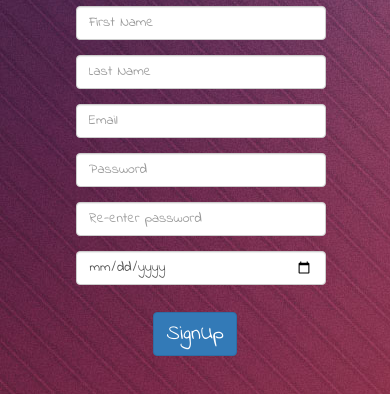
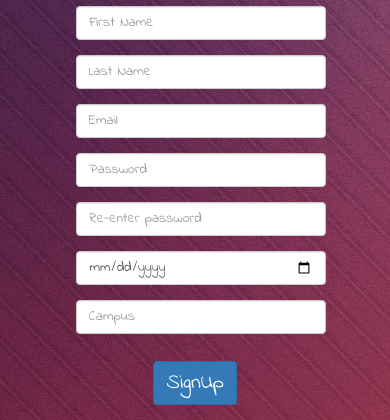
Before and after one commit to mmail002/palsoncampus, a Flask app: page / in a window 390 px wide. Shown: the part 450-870 px from the top of the page. Before the commit the page ends 844 px from the top, so only its background shows below. Run offline with Flask 2, Linux system fonts and the light colour scheme; parts of the project's set-up code (start-up, migrations or seed data) failed here and were passed over; some libraries are stand-ins or nearby versions.

Commit message:
Added the name field in the form and added the campus margin in style.css

```diff
--- a/static/style.css
+++ b/static/style.css
@@ -58,3 +58,6 @@ h3{
 #birth_date_field{
      margin-left:18%;
 }
+#campus_name{
+     margin-left:18%;
+}
--- a/templates/index.html
+++ b/templates/index.html
@@ -5,6 +5,7 @@
         <meta name="viewport" content="width=device-width, initial-scale=1">
         <link rel="stylesheet" href="https://maxcdn.bootstrapcdn.com/bootstrap/3.3.7/css/bootstrap.min.css">
         <link rel="stylesheet" type="text/css" href="/static/style.css"/>
+	<script src="/static/college.js"></script>
         <link href="https://fonts.googleapis.com/css?family=Roboto" rel="stylesheet">
         <link href="https://fonts.googleapis.com/css?family=Indie+Flower" rel="stylesheet">
     </head>
@@ -17,12 +18,12 @@
                     <form id="left_form" class="form-horizontal method="POST" action="/login">
                         <div id="signin_form" class="form-group">
                           <div id="email_field"  class="col-xs-8">
-                            <input type="email" class="form-control" id="email" placeholder="Email">
+                            <input type="email" class="form-control" id="email" placeholder="Email" name="email">
                           </div>
                         </div>
                         <div class="form-group">
                           <div id="pass_field"  class="col-xs-8">
-                            <input type="password" class="form-control" id="pwd" placeholder="Password">
+                            <input type="password" class="form-control" id="pwd" placeholder="Password" name="password">
                           </div>
                         </div>
                         <div class="form-group">
@@ -46,33 +47,39 @@
                     <form id="right_form" class="form-horizontal" method="POST" action="/register">
                         <div id="signin_form" class="form-group">
                           <div id="first_name_field" class="col-xs-8">
-                            <input type="text" class="form-control" id="first" placeholder="First Name">
+                            <input type="text" class="form-control" id="first" placeholder="First Name" name="firstName">
                           </div>
                         </div>
                         <div id="signin_form" class="form-group">
                           <div id="last_name_field"  class="col-xs-8" >
-                            <input type="text" class="form-control" id="last" placeholder="Last Name">
+                            <input type="text" class="form-control" id="last" placeholder="Last Name" name="lastName">
                           </div>
                         </div>
                         <div id="signin_form" class="form-group">
                           <div id="email_field"  class="col-xs-8" >
-                            <input type="email" class="form-control" id="email" placeholder="Email">
+                            <input type="email" class="form-control" id="email" placeholder="Email" name="email">
                           </div>
                         </div>
                         <div class="form-group">
                             <div id="pass_field"   class="col-xs-8" >
-                            <input type="password" class="form-control" id="pwd" placeholder="Password">
+                            <input type="password" class="form-control" id="pwd" placeholder="Password" name="password">
                             </div>
                         </div>
                         <div class="form-group">
                             <div id="re_pass_field"  class="col-xs-8" >
-                            <input type="password" class="form-control" id="re_pwd" placeholder="Re-enter password">
+                            <input type="password" class="form-control" id="re_pwd" placeholder="Re-enter password" name="password2">
                             </div>
                         </div>
 
                         <div class="form-group">
                             <div id="birth_date_field"  class="col-xs-8">
-                                <input type="date" class="form-control" id="birth" placeholder="Date of Birth">
+                                <input type="date" class="form-control" id="birth" placeholder="Date of Birth" name="birthDate">
+                            </div>
+                        </div>
+
+                        <div class="form-group">
+                            <div id="campus_name"  class="col-xs-8">
+                                <input type="text" class="form-control" id="campus" placeholder="Campus" name="campus">
                             </div>
                         </div>
                         <div class="form-group">
```
